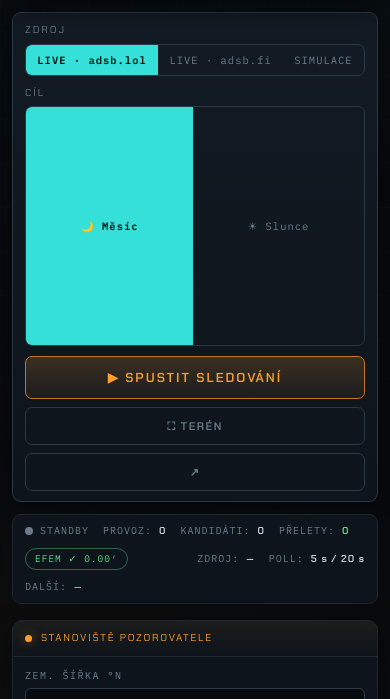
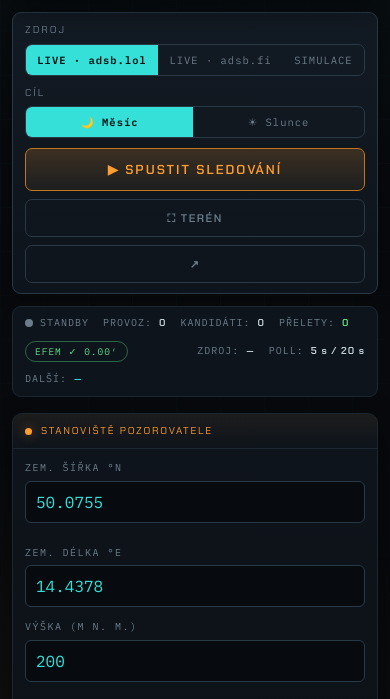
Before and after one commit to frenkees/plane-moon-transit, a plain HTML site: page index.html in a window 390 px wide. Shown: the part 145-844 px from the top of the page. Drawn offline with Linux system fonts and the light colour scheme.

Commit message:
Mobil: přepínač Cíl se neroztahuje do výšky
Na šířce ≤ 700 px se lišta mění na sloupec a inline `flex: 0 1 260px`
bloku Cíl (spolu s `flex: 1` přepínače) se uplatnilo na výšku – přepínač
Měsíc/Slunce měl ~470 px. V mobilním media query flex vypnut.
Screenshot mobilu v README nahrazen opraveným.

Co-Authored-By: Claude Opus 5.5 <noreply@anthropic.com>
Claude-Session: https://claude.ai/code/session_01BafU8YcDbNMQFHYXNwyru2

```diff
--- a/index.html
+++ b/index.html
@@ -86,7 +86,8 @@ h1 span{color:var(--amber)}
 .launch-mini{padding:9px 12px;font-size:11px;letter-spacing:1px;width:auto;margin:0}
 @media(max-width:700px){
   .launch{flex-direction:column;align-items:stretch;gap:10px;padding:10px 12px}
-  .launch-src{flex-direction:column;align-items:stretch;gap:6px;min-width:0}
+  .launch-src{flex-direction:column;align-items:stretch;gap:6px;min-width:0;flex:none!important}   /* inline flex-basis 260px by ve sloupci roztáhl blok do výšky */
+  .launch .seg.compact{flex:none}
   .launch-actions{width:100%}.launch-go,.launch-stop{flex:1;min-width:0}
 }
 
```
Also changed, not shown: docs/screenshots/luna-mobile.webp.
